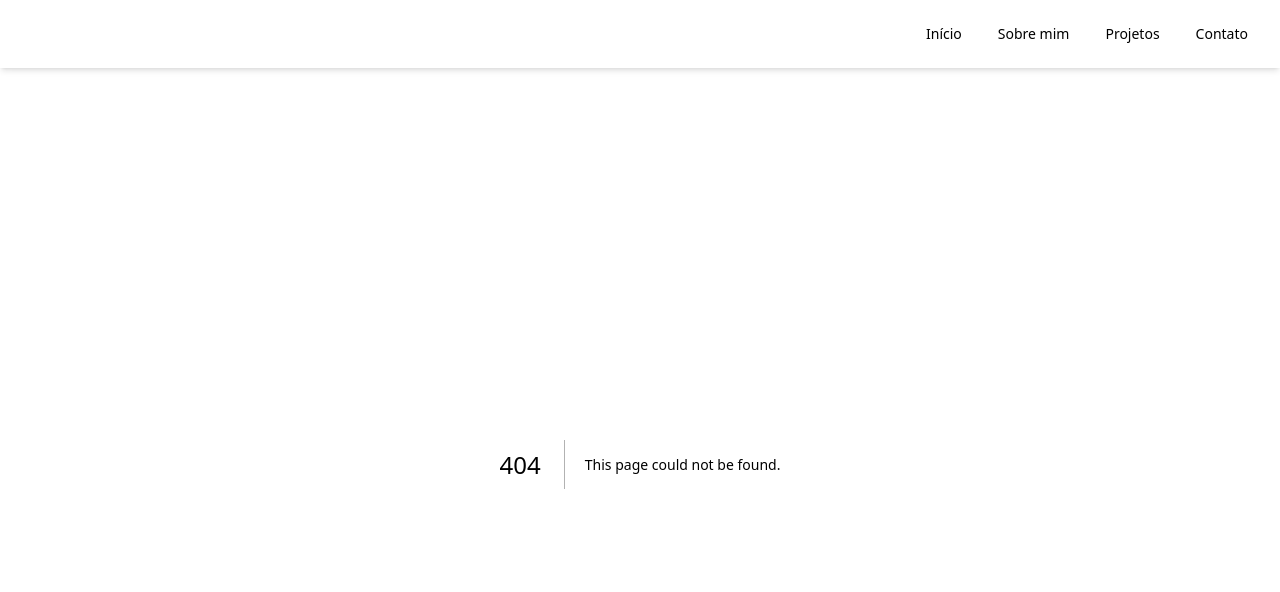
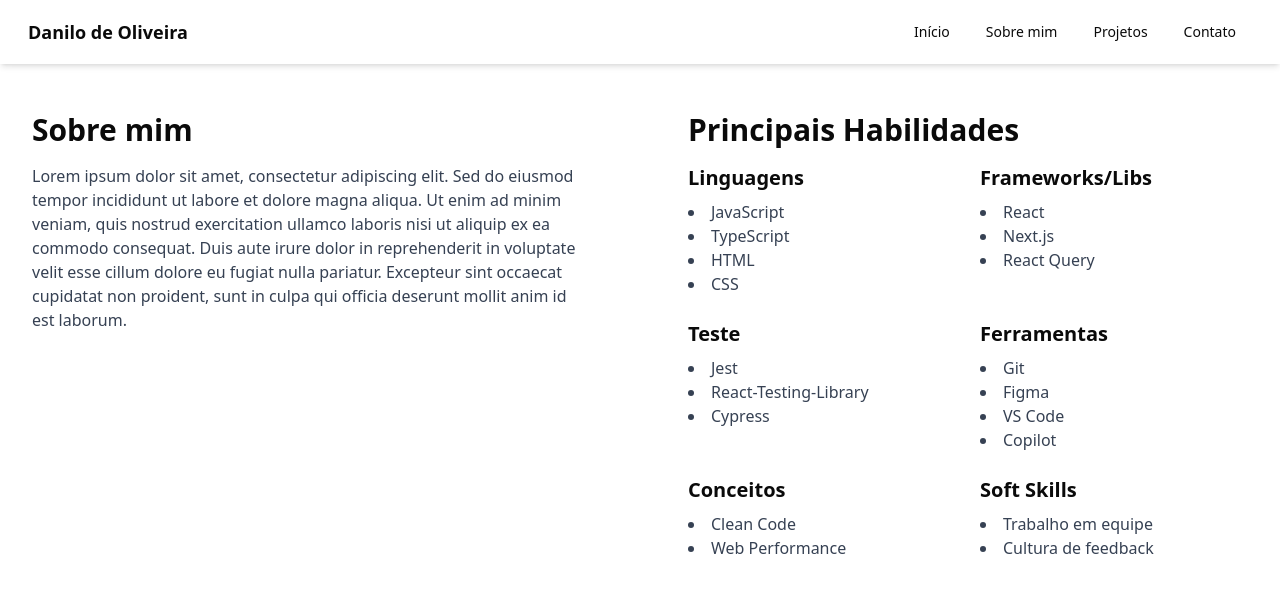
Before and after one commit to DaniloSI/my-portfolio, a Next.js app: page /about-me in a window 1280 px wide. Before the commit this address had no page. Shown: the top 592 px of the page. Built offline with nearby package versions, Linux system fonts and the light colour scheme.

Commit message:
feat: :sparkles: about me page

```diff
--- /dev/null
+++ b/app/about-me/page.tsx
@@ -0,0 +1,78 @@
+export default function AboutMePage() {
+  return (
+    <div className="flex flex-col md:flex-row items-start justify-center min-h-[calc(100vh-4rem)] px-8 py-8 md:px-8 md:py-12">
+      {/* Left Column */}
+      <div className="md:w-1/2 md:pr-12 mb-8 md:mb-0">
+        <h1 className="text-3xl font-bold mb-4 text-center md:text-left">
+          Sobre mim
+        </h1>
+        <p className="text-gray-700 text-center md:text-left">
+          Lorem ipsum dolor sit amet, consectetur adipiscing elit. Sed do
+          eiusmod tempor incididunt ut labore et dolore magna aliqua. Ut enim ad
+          minim veniam, quis nostrud exercitation ullamco laboris nisi ut
+          aliquip ex ea commodo consequat. Duis aute irure dolor in
+          reprehenderit in voluptate velit esse cillum dolore eu fugiat nulla
+          pariatur. Excepteur sint occaecat cupidatat non proident, sunt in
+          culpa qui officia deserunt mollit anim id est laborum.
+        </p>
+      </div>
+
+      {/* Right Column */}
+      <div className="md:w-1/2 md:pl-12">
+        <h2 className="text-3xl font-bold mb-4 text-center md:text-left">
+          Principais Habilidades
+        </h2>
+        <div className="grid grid-cols-1 sm:grid-cols-2 gap-6">
+          <div>
+            <h3 className="text-xl font-semibold mb-2">Linguagens</h3>
+            <ul className="list-disc list-inside text-gray-700">
+              <li>JavaScript</li>
+              <li>TypeScript</li>
+              <li>HTML</li>
+              <li>CSS</li>
+            </ul>
+          </div>
+          <div>
+            <h3 className="text-xl font-semibold mb-2">Frameworks/Libs</h3>
+            <ul className="list-disc list-inside text-gray-700">
+              <li>React</li>
+              <li>Next.js</li>
+              <li>React Query</li>
+            </ul>
+          </div>
+          <div>
+            <h3 className="text-xl font-semibold mb-2">Teste</h3>
+            <ul className="list-disc list-inside text-gray-700">
+              <li>Jest</li>
+              <li>React-Testing-Library</li>
+              <li>Cypress</li>
+            </ul>
+          </div>
+          <div>
+            <h3 className="text-xl font-semibold mb-2">Ferramentas</h3>
+            <ul className="list-disc list-inside text-gray-700">
+              <li>Git</li>
+              <li>Figma</li>
+              <li>VS Code</li>
+              <li>Copilot</li>
+            </ul>
+          </div>
+          <div>
+            <h3 className="text-xl font-semibold mb-2">Conceitos</h3>
+            <ul className="list-disc list-inside text-gray-700">
+              <li>Clean Code</li>
+              <li>Web Performance</li>
+            </ul>
+          </div>
+          <div>
+            <h3 className="text-xl font-semibold mb-2">Soft Skills</h3>
+            <ul className="list-disc list-inside text-gray-700">
+              <li>Trabalho em equipe</li>
+              <li>Cultura de feedback</li>
+            </ul>
+          </div>
+        </div>
+      </div>
+    </div>
+  );
+}
--- a/app/layout.tsx
+++ b/app/layout.tsx
@@ -18,7 +18,7 @@ export default function RootLayout({
     <html lang="en">
       <body className="flex flex-col h-screen">
         <header className="fixed top-0 left-0 right-0 bg-white z-10 shadow-md">
-          <div className="max-w-screen-xl mx-auto flex justify-end items-center p-4">
+          <div className="max-w-screen-xl mx-auto flex justify-end items-center px-4">
             <SiteNavigationMenu />
           </div>
         </header>
--- a/app/page.tsx
+++ b/app/page.tsx
@@ -4,7 +4,7 @@ import { Button } from "@/components/ui/button";
 
 export default function HomePage() {
   return (
-    <div className="flex flex-col md:flex-row items-center justify-center min-h-[calc(100vh-4rem)] px-8 py-8 md:px-24 md:py-8">
+    <div className="flex flex-col md:flex-row items-center justify-center min-h-[calc(100vh-4rem)] px-8 py-8 md:px-8 md:py-8">
       {/* Image Container - For desktop, this will be on the right (order-2) */}
       <div className="md:w-1/2 flex justify-end mb-8 md:mb-0 md:order-2">
         <Image
@@ -17,16 +17,16 @@ export default function HomePage() {
       </div>
       {/* Text Container - For desktop, this will be on the left (order-1) */}
       <div className="md:w-1/2 md:order-1 md:pr-12">
-        <h1 className="text-4xl font-bold mb-2 text-center md:text-left">
-          Olá, sou Danilo de Oliveira
+        <h1 className="text-4xl font-bold mb-2 md:text-left">
+          Danilo de Oliveira
         </h1>
         <h2 className="text-2xl text-gray-600 mb-4">Desenvolvedor Frontend</h2>
-        <p className="text-gray-700 mb-6 text-center md:text-left">
+        <p className="text-gray-700 mb-6 md:text-left">
           Lorem ipsum dolor sit amet, consectetur adipiscing elit. Sed do
           eiusmod tempor incididunt ut labore et dolore magna aliqua.
         </p>
         <div className="flex justify-center md:justify-start">
-          <Button>Download do Currículo</Button>
+          <Button>Download CV</Button>
         </div>
       </div>
     </div>
--- a/components/navigation-menu.tsx
+++ b/components/navigation-menu.tsx
@@ -14,6 +14,7 @@ import {
 } from "@/components/ui/navigation-menu";
 import {
   Sheet,
+  SheetClose, // Import SheetClose
   SheetContent,
   SheetDescription,
   SheetHeader,
@@ -22,20 +23,33 @@ import {
 } from "@/components/ui/sheet";
 
 const navItems = [
-  { href: "#", label: "Início", icon: Home },
-  { href: "#", label: "Sobre mim", icon: User },
-  { href: "#", label: "Projetos", icon: Folder },
-  { href: "#", label: "Contato", icon: Mail },
+  { href: "/", label: "Início", icon: Home },
+  { href: "/about-me", label: "Sobre mim", icon: User },
+  { href: "/projects", label: "Projetos", icon: Folder },
+  { href: "/contact", label: "Contato", icon: Mail },
 ];
 
 export function SiteNavigationMenu() {
+  const [isMobileMenuOpen, setIsMobileMenuOpen] = React.useState(false);
+
+  const openMobileMenu = () => setIsMobileMenuOpen(true);
+  const closeMobileMenu = () => setIsMobileMenuOpen(false);
+
   return (
-    <>
+    <div className="flex items-center justify-between w-full h-16 px-1 md:px-3">
+      <Link href="/" className="text-lg font-semibold text-foreground">
+        Danilo de Oliveira
+      </Link>
+
       {/* Mobile Menu */}
       <div className="md:hidden">
-        <Sheet>
+        <Sheet open={isMobileMenuOpen} onOpenChange={setIsMobileMenuOpen}>
           <SheetTrigger asChild>
-            <Button variant="outline" size="icon">
+            <Button
+              variant="outline"
+              size="icon"
+              onClick={openMobileMenu} // Use named function
+            >
               <Menu className="h-6 w-6" />
               <span className="sr-only">Open menu</span>
             </Button>
@@ -52,14 +66,16 @@ export function SiteNavigationMenu() {
             <hr className="border-border mx-4" />
             <nav className="grid gap-4 text-lg font-medium p-4 pt-2">
               {navItems.map((item) => (
+                <SheetClose asChild key={item.label}>
                   <Link
-                  key={item.label}
                     href={item.href}
                     className="flex items-center gap-3 pl-5 pr-3 py-1 rounded-md text-muted-foreground hover:text-foreground hover:bg-accent transition-colors"
+                    onClick={closeMobileMenu} // Use named function
                   >
                     <item.icon className="w-5 h-5" />
                     <span>{item.label}</span>
                   </Link>
+                </SheetClose>
               ))}
             </nav>
           </SheetContent>
@@ -81,6 +97,6 @@ export function SiteNavigationMenu() {
           ))}
         </NavigationMenuList>
       </NavigationMenu>
-    </>
+    </div>
   );
 }
```
Lines whose indentation alone changed are shown as unchanged.
